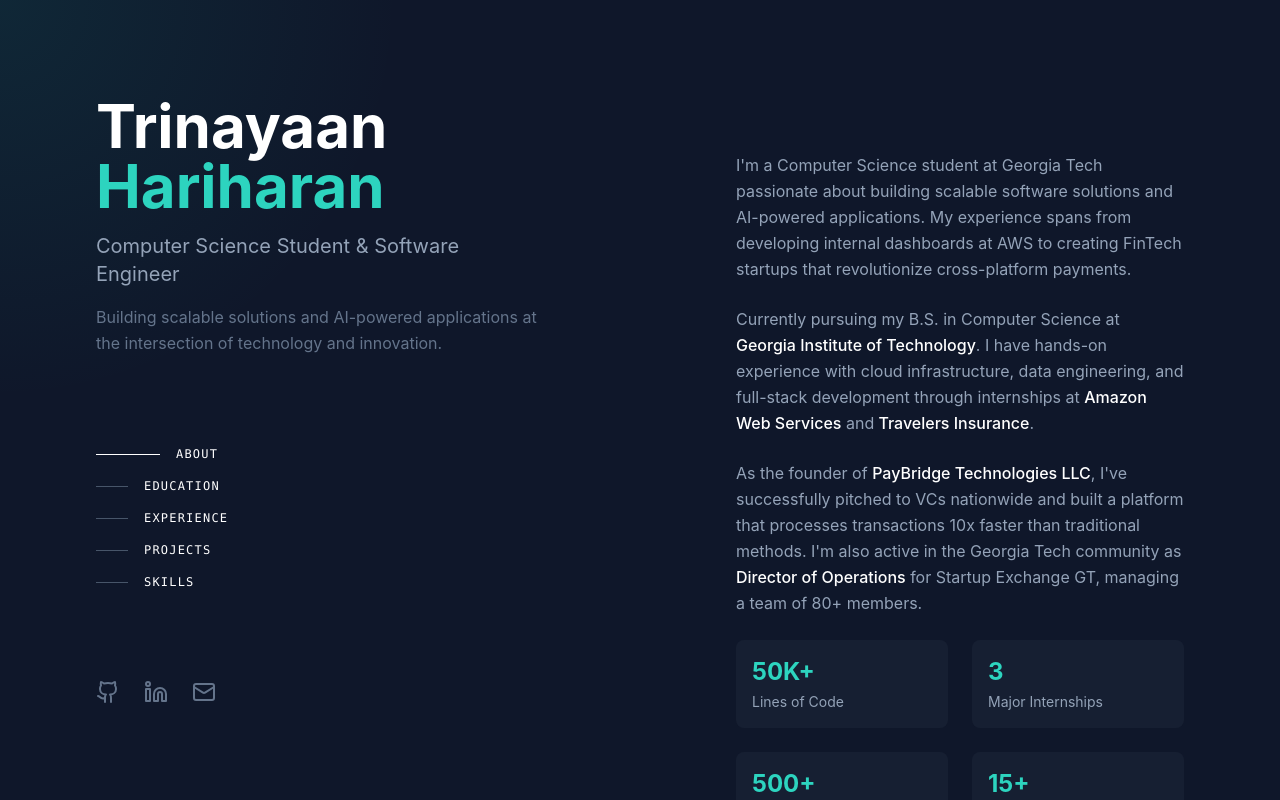
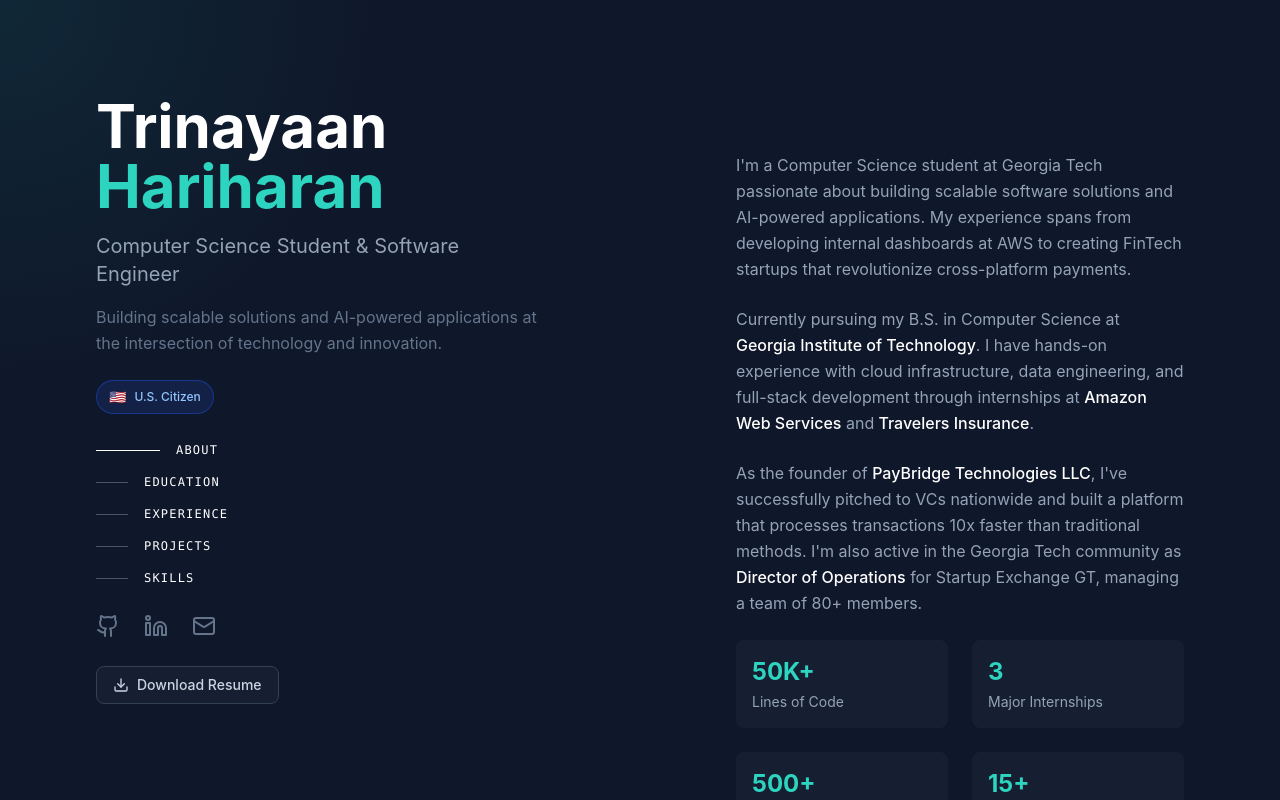
Before and after one commit to trinayhari/thPortfolio, a React (Vite) app: page / in a window 1280 px wide. Built offline with nearby package versions, Linux system fonts and the light colour scheme.

Commit message:
add us citizen

```diff
--- a/src/components/MinimalistPortfolio.tsx
+++ b/src/components/MinimalistPortfolio.tsx
@@ -1,5 +1,5 @@
 import React, { useState, useEffect } from 'react';
-import { ArrowUpRight, Github, Linkedin, Mail } from 'lucide-react';
+import { ArrowUpRight, Github, Linkedin, Mail, Download } from 'lucide-react';
 
 const MinimalistPortfolio: React.FC = () => {
   const [activeSection, setActiveSection] = useState('about');
@@ -181,6 +181,14 @@ const MinimalistPortfolio: React.FC = () => {
           <p className="text-slate-500 max-w-md leading-relaxed transition-colors duration-300 hover:text-slate-400">
             Building scalable solutions and AI-powered applications at the intersection of technology and innovation.
           </p>
+
+          {/* U.S. Citizenship Badge */}
+          <div className="pt-2">
+            <div className="inline-flex items-center gap-2 px-3 py-1.5 bg-blue-900/30 border border-blue-700/50 rounded-full text-blue-300">
+              <span className="text-sm">🇺🇸</span>
+              <span className="text-xs font-medium">U.S. Citizen</span>
+            </div>
+          </div>
         </div>
 
         {/* Navigation */}
@@ -204,7 +212,7 @@ const MinimalistPortfolio: React.FC = () => {
         </nav>
 
         {/* Social Links */}
-        <div className={`flex gap-6 transform transition-all duration-1000 delay-700 ${isVisible ? 'translate-y-0 opacity-100' : 'translate-y-8 opacity-0'}`}>
+        <div className={`flex gap-6 items-center transform transition-all duration-1000 delay-700 ${isVisible ? 'translate-y-0 opacity-100' : 'translate-y-8 opacity-0'}`}>
           <a
             href="https://github.com/trinayhari"
             target="_blank"
@@ -226,6 +234,18 @@ const MinimalistPortfolio: React.FC = () => {
             className="text-slate-500 hover:text-white transition-all duration-300 transform hover:scale-110 hover:rotate-12"
           >
             <Mail className="w-6 h-6" />
+          </a>
+        </div>
+
+        {/* Resume Download Button */}
+        <div className={`transform transition-all duration-1000 delay-800 ${isVisible ? 'translate-y-0 opacity-100' : 'translate-y-8 opacity-0'}`}>
+          <a
+            href="/Trinayaan-OpenAi.pdf"
+            download="Trinayaan_Hariharan_Resume.pdf"
+            className="inline-flex items-center gap-2 px-4 py-2 bg-slate-800/50 hover:bg-teal-400/20 border border-slate-700 hover:border-teal-400/50 rounded-lg text-slate-300 hover:text-teal-400 transition-all duration-300 transform hover:scale-105 hover:shadow-lg hover:shadow-teal-400/10 group"
+          >
+            <Download className="w-4 h-4 transition-transform duration-300 group-hover:translate-y-0.5" />
+            <span className="text-sm font-medium">Download Resume</span>
           </a>
         </div>
       </div>
```
Also changed, not shown: 1 other file (tests, documents, lock files or other folders).
